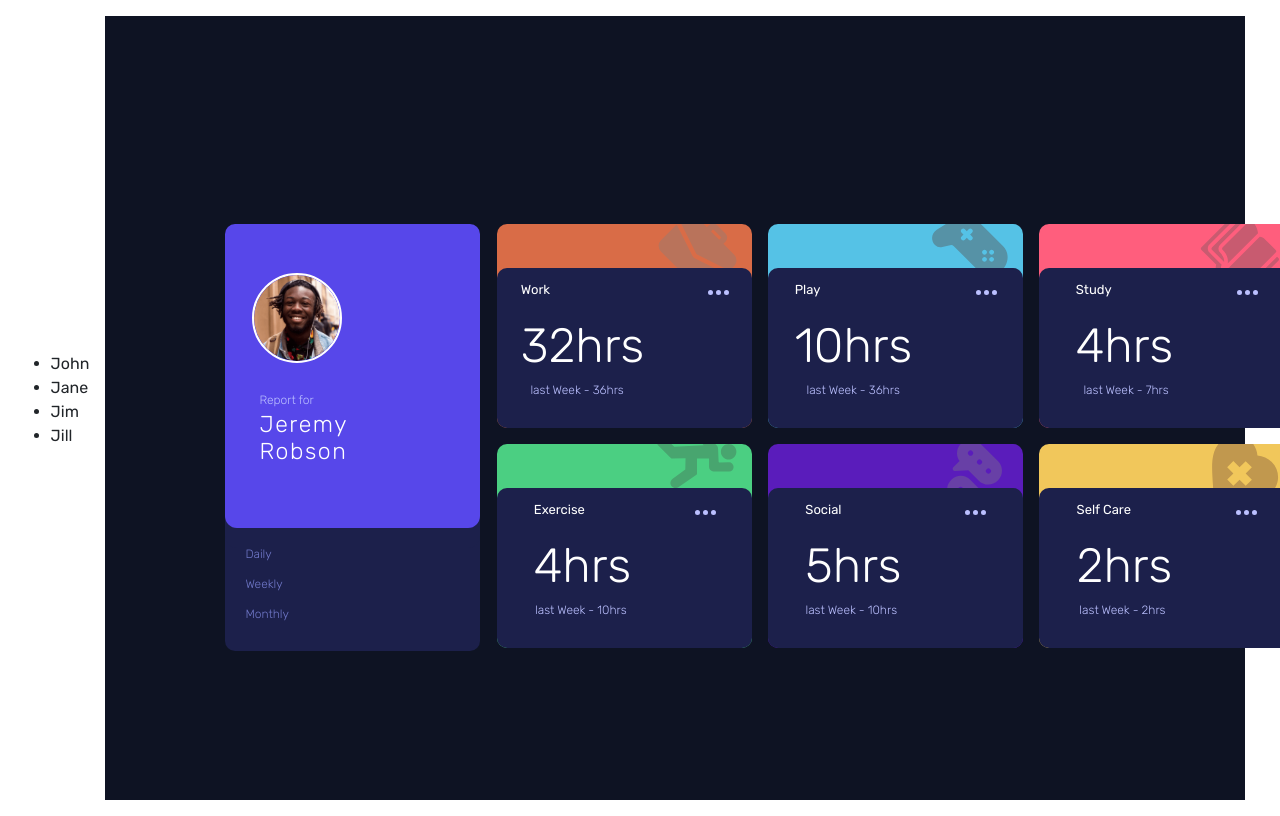
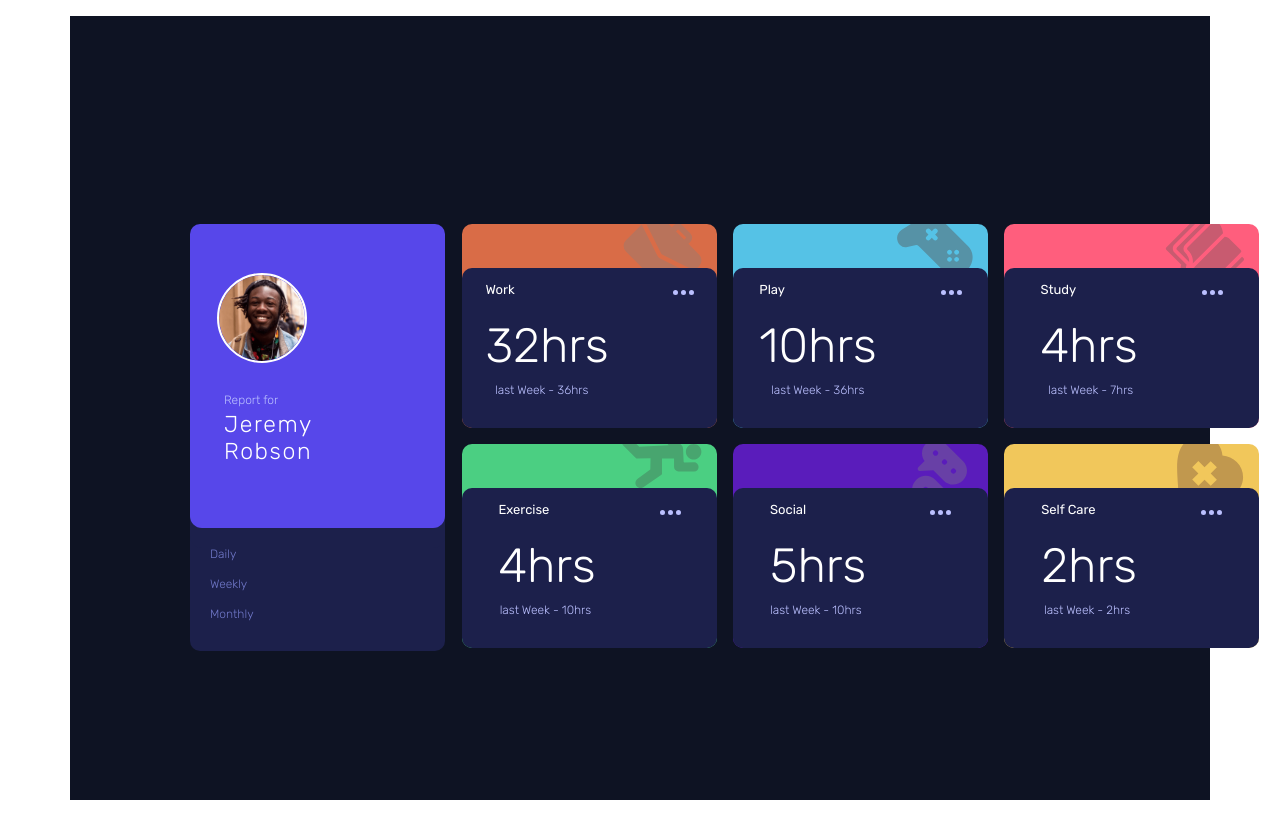
Before and after one commit to Have-Samuel/time-tracking-dashboard, a website: page index.html in a window 1280 px wide. Drawn offline with nearby package versions, Linux system fonts and the light colour scheme.

Commit message:
Delete the uL element

```diff
--- a/index.html
+++ b/index.html
@@ -10,8 +10,6 @@
   <script src="app.js" defer></script>
 </head>
 <body>
-
-  <ul id="people"></ul>
   <div class="data">
     <div class="container">
       <div class="person">
```
